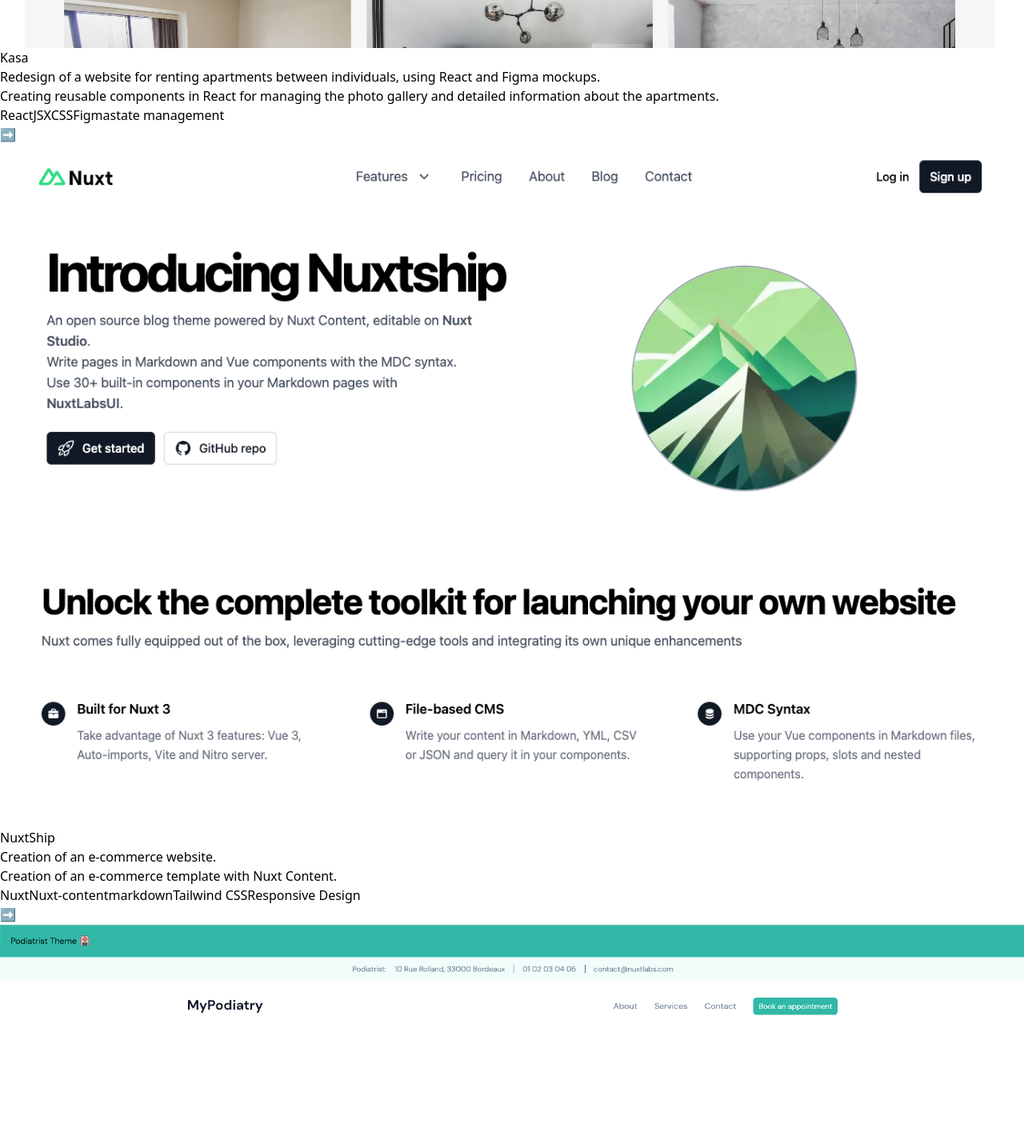
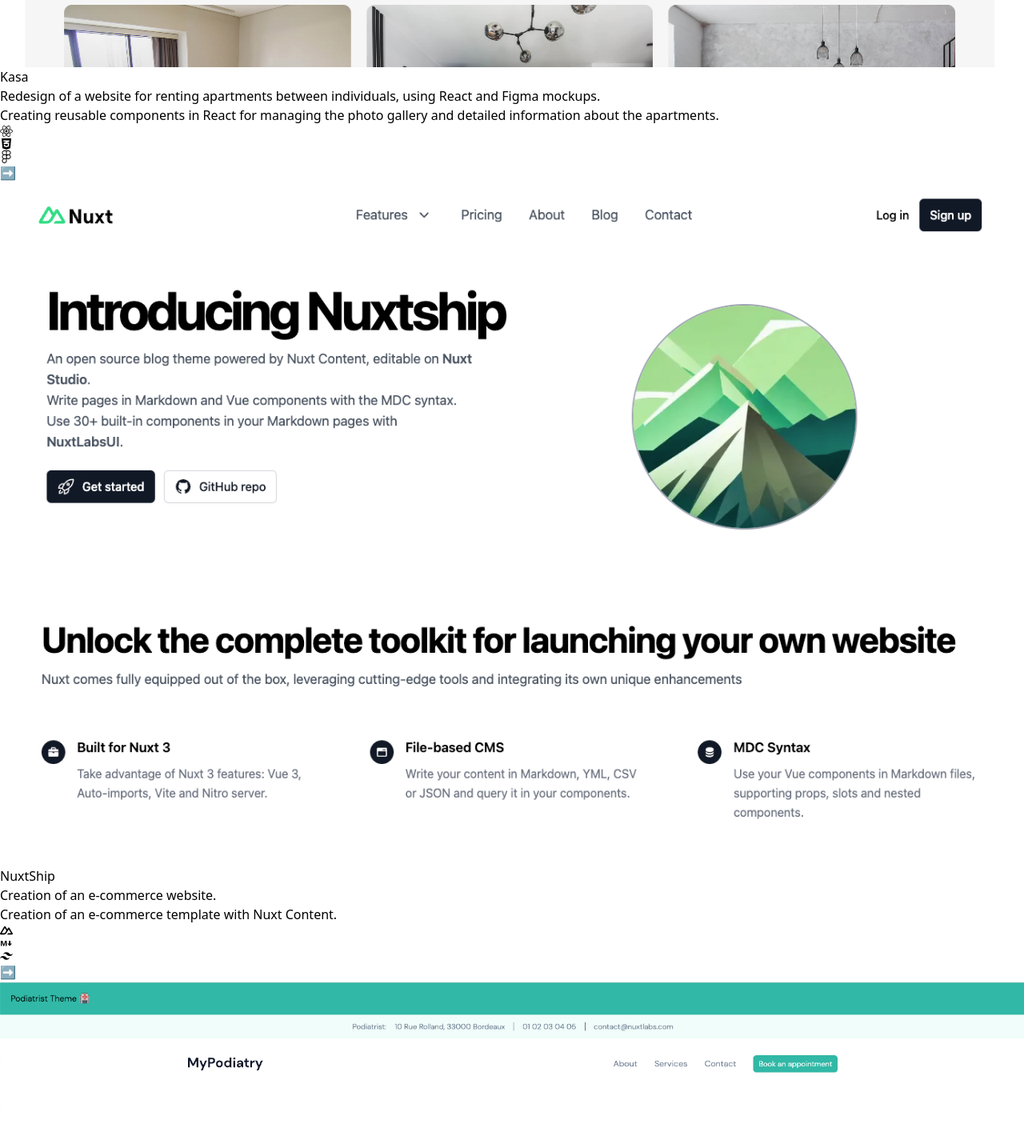
Before and after one commit to CarolinaDelerue/portfolio-react, a React (Vite) app: page /projects in a window 1280 px wide. Shown: the part 1820-3240 px from the top of the page at 80% size. Built offline with nearby package versions, Linux system fonts and the light colour scheme.

Commit message:
feat(cardprojects) change tags in icon

```diff
--- a/package.json
+++ b/package.json
@@ -12,9 +12,11 @@
   "dependencies": {
     "@fortawesome/fontawesome-svg-core": "^6.6.0",
     "@fortawesome/free-brands-svg-icons": "^6.6.0",
+    "@fortawesome/free-solid-svg-icons": "^6.6.0",
     "@fortawesome/react-fontawesome": "^0.2.2",
     "react": "^18.3.1",
     "react-dom": "^18.3.1",
+    "react-icons": "^5.3.0",
     "react-router-dom": "^6.27.0"
   },
   "devDependencies": {
--- a/src/components/CardProjects.tsx
+++ b/src/components/CardProjects.tsx
@@ -1,4 +1,19 @@
 import React from 'react';
+import { FaHtml5, FaCss3Alt, FaReact } from 'react-icons/fa';
+import { SiNuxtdotjs } from 'react-icons/si';
+import { VscMarkdown } from 'react-icons/vsc';
+import { SiTailwindcss } from 'react-icons/si';
+import { SiFigma } from 'react-icons/si';
+
+const iconMap = {
+  HTML: <FaHtml5 className="text-2xl text-white" />,
+  CSS: <FaCss3Alt className="text-2xl text-white" />,
+  React: <FaReact className="text-2xl text-white" />,
+  Nuxt: <SiNuxtdotjs className="text-2xl text-white" />,
+  markdown: <VscMarkdown className="text-2xl text-white" />,
+  'Tailwind CSS': <SiTailwindcss className="text-2xl text-white" />,
+  Figma: <SiFigma className="text-2xl text-white" />,
+};
 
 const CustomCard = ({ imageSrc, title, description, challenge, tags, linkIcon, linkUrl }) => {
   return (
@@ -8,21 +23,20 @@
           <img
             src={imageSrc}
             alt={title}
-            className="object-cover w-32 h-32 rounded-xl" // Augmentation de la taille de la photo
+            className="object-cover w-32 h-32 rounded-xl"
           />
         </div>
         <div className="flex-grow">
           <h3 className="text-3xl font-semibold text-white">{title}</h3>
           <p className="text-lg text-gray-400">{description}</p>
           <p className="mt-1 text-sm text-gray-500">{challenge}</p>
-          <div className="flex mt-3 space-x-2"> {/* Réduction du padding des tags */}
+          <div className="flex mt-3 space-x-2">
             {tags.map((tag, index) => (
-              <span
-                key={index}
-                className="px-2 py-1 text-sm font-medium text-gray-800 bg-gray-200 rounded-full"
-              >
-                {tag}
-              </span>
+              iconMap[tag] ? (
+                <span key={index}>
+                  {iconMap[tag]}
+                </span>
+              ) : null
             ))}
           </div>
         </div>
```
Also changed, not shown: src/pages/Projects.tsx (indentation only), 1 other file (tests, documents, lock files or other folders).
